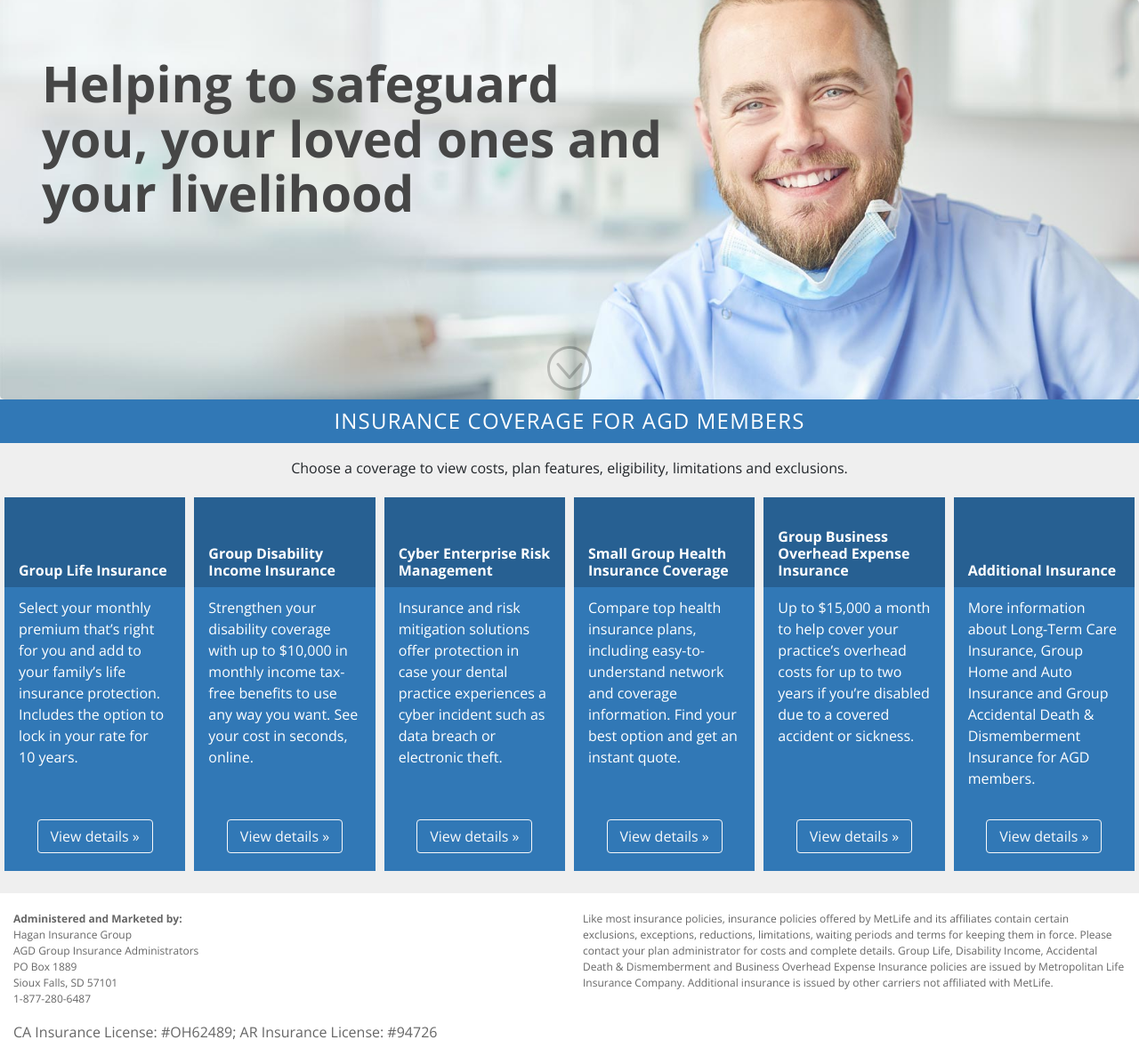
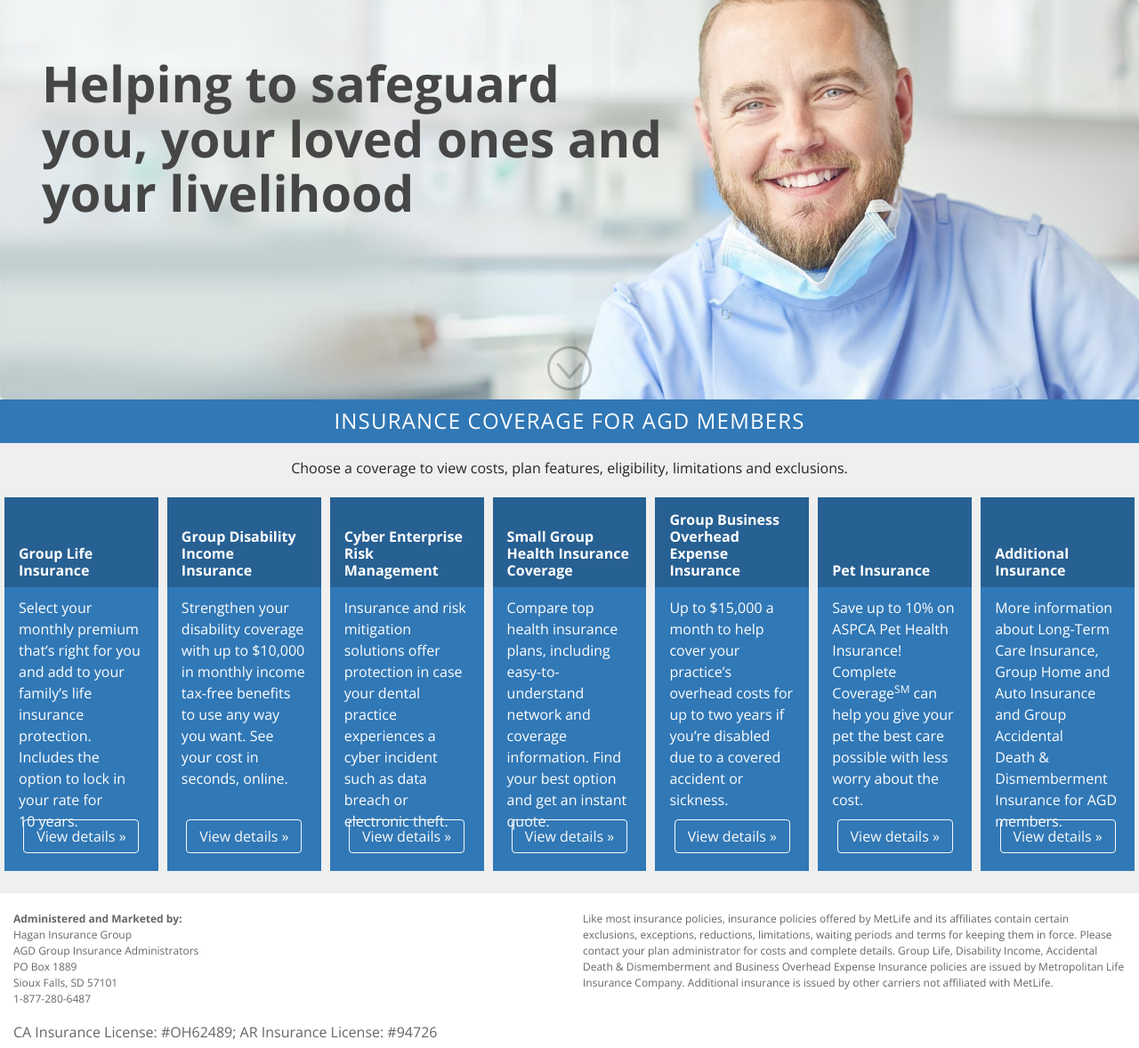
Before and after one commit to chrislightner/agd-landing-page, a PHP site: page / in a window 1280 px wide. Shown: the part 85-1263 px from the top of the page at 89% size. Run offline with PHP 8.4, Linux system fonts and the light colour scheme.

Commit message:
adding in pet insurance

```diff
--- a/index.php
+++ b/index.php
@@ -126,6 +126,13 @@
         </div>
         <div class="col-lg bg-blue">
           <div class="h2">
+            <div>Pet Insurance</div>
+          </div>
+          <p>Save up to 10% on ASPCA Pet Health Insurance! Complete Coverage<sup>SM</sup> can help you give your pet the best care possible with less worry about the cost.</p>
+          <p class=""><a class="btn btn-outline-light" href="https://www.aspcapetinsurance.com/AcademyofGeneralDentistry" role="button" aria-label="View Pet Insurance Details">View details »</a></p>
+        </div>
+        <div class="col-lg bg-blue">
+          <div class="h2">
             <div>Additional Insurance</div>
           </div>
           <p>More information about Long-Term Care Insurance, Group Home and Auto Insurance and Group Accidental
```
